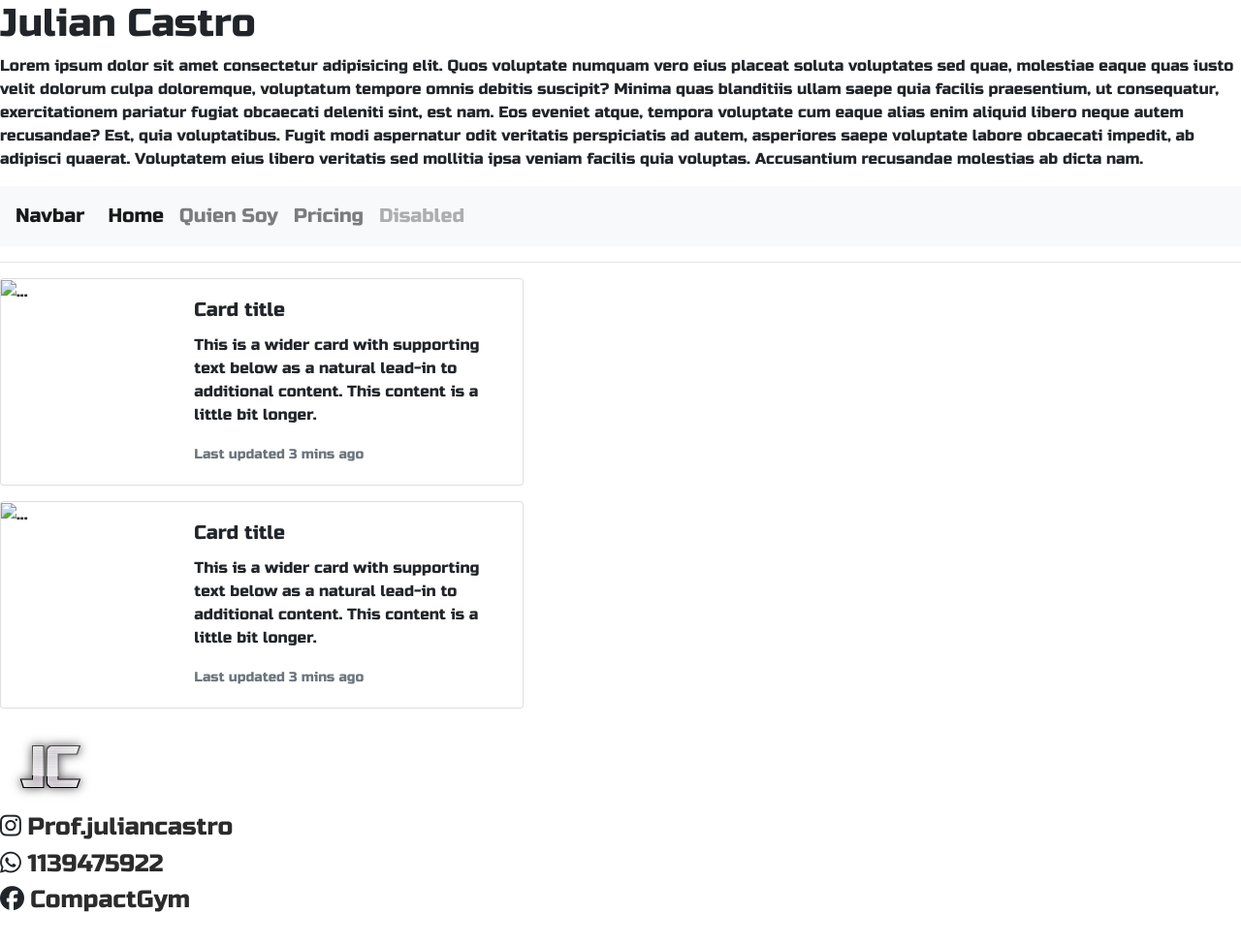
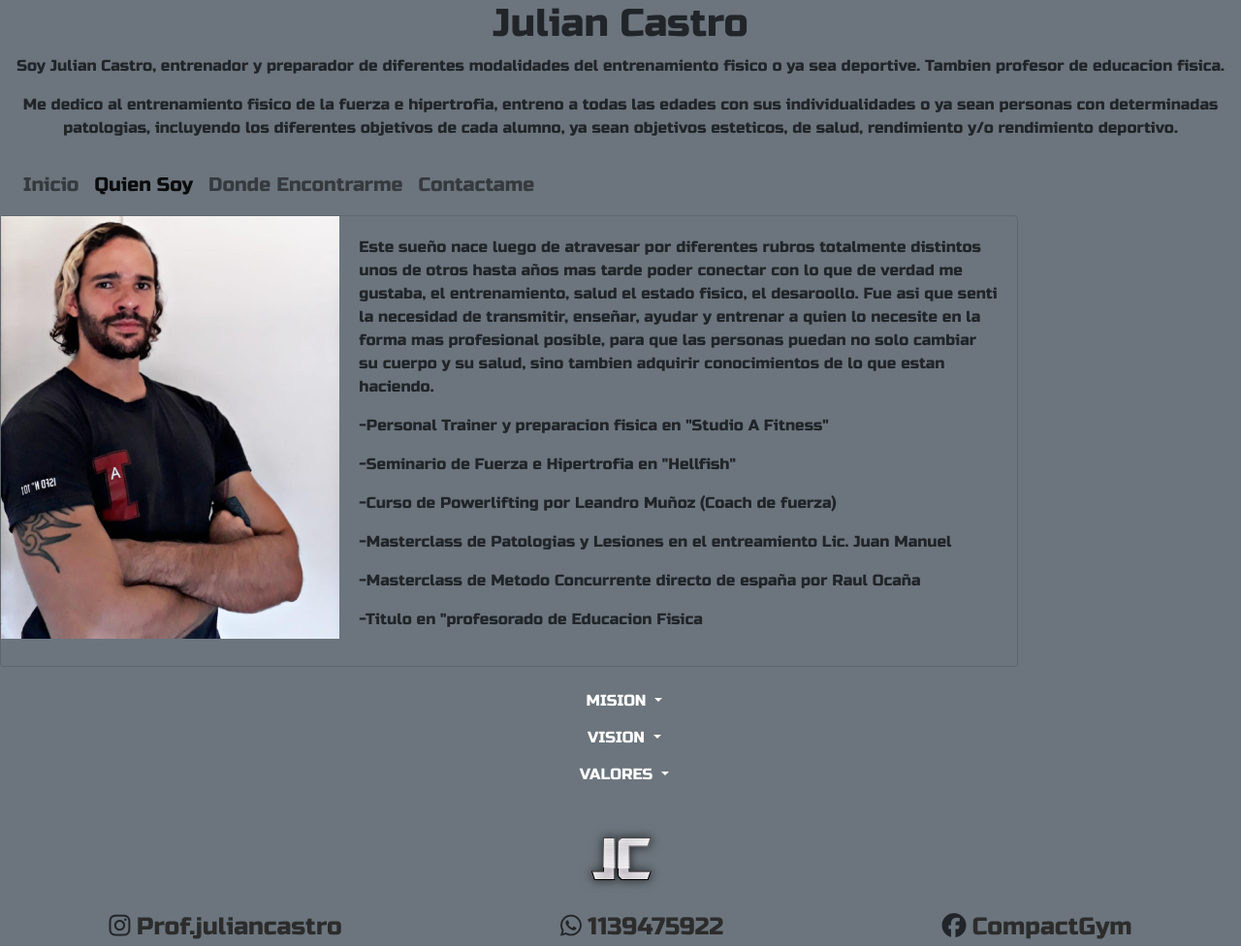
Before and after one commit to Nicolas-Presa/PreEntrega2-Presa, a plain HTML site: page Quien-Soy.html in a window 1280 px wide. Shown: the whole page at 97% size. Before the commit the page ends 948 px from the top, so only its background shows below. Drawn offline with nearby package versions, Linux system fonts and the light colour scheme; a web font is replaced by a local one.

Commit message:
Estructura Bootstrap con edicion final

```diff
--- a/Quien-Soy.html
+++ b/Quien-Soy.html
@@ -7,72 +7,86 @@
     <link rel="stylesheet" href="https://cdn.jsdelivr.net/npm/bootstrap@4.6.2/dist/css/bootstrap.min.css" integrity="sha384-xOolHFLEh07PJGoPkLv1IbcEPTNtaed2xpHsD9ESMhqIYd0nLMwNLD69Npy4HI+N" crossorigin="anonymous">
     <link rel="shortcut icon" href="./Imagenes/Logo.png" type="image/x-icon">
     <script src="https://kit.fontawesome.com/8bb94225b2.js" crossorigin="anonymous"></script>
-    <link rel="stylesheet" href="./estilos/style.css">
+    <link rel="stylesheet" href="/estilos/style.css">
     <title>JC Entrenamiento</title>
 </head>
-<body>
+<body class="bg-secondary">
     <header>
-        <h1>Julian Castro</h1>
-        <p>Lorem ipsum dolor sit amet consectetur adipisicing elit. Quos voluptate numquam vero eius placeat soluta voluptates sed quae, molestiae eaque quas iusto velit dolorum culpa doloremque, voluptatum tempore omnis debitis suscipit? Minima quas blanditiis ullam saepe quia facilis praesentium, ut consequatur, exercitationem pariatur fugiat obcaecati deleniti sint, est nam. Eos eveniet atque, tempora voluptate cum eaque alias enim aliquid libero neque autem recusandae? Est, quia voluptatibus. Fugit modi aspernatur odit veritatis perspiciatis ad autem, asperiores saepe voluptate labore obcaecati impedit, ab adipisci quaerat. Voluptatem eius libero veritatis sed mollitia ipsa veniam facilis quia voluptas. Accusantium recusandae molestias ab dicta nam.</p>
-        <nav class="navbar navbar-expand-lg navbar-light bg-light">
-            <a class="navbar-brand" href="#">Navbar</a>
+        <h1 class="text-center">Julian Castro</h1>
+        <p class="text-center">Soy Julian Castro, entrenador y preparador de diferentes modalidades del entrenamiento fisico o ya sea deportive. Tambien profesor de educacion fisica.</p>
+        <p class="text-center">Me dedico al entrenamiento fisico de la fuerza e hipertrofia, entreno a todas las edades con sus individualidades o ya sean personas con determinadas patologias, incluyendo los diferentes objetivos de cada alumno, ya sean objetivos esteticos, de salud, rendimiento y/o rendimiento deportivo.</p>
+        <nav class="navbar navbar-expand-lg navbar-light bg-secondary text-dark pt-2">
           <button class="navbar-toggler" type="button" data-toggle="collapse" data-target="#navbarNav" aria-controls="navbarNav" aria-expanded="false" aria-label="Toggle navigation">
             <span class="navbar-toggler-icon"></span>
           </button>
           <div class="collapse navbar-collapse" id="navbarNav">
             <ul class="navbar-nav">
+              <li class="nav-item">
+                <a class="nav-link" href="#">Inicio<span class="sr-only">(current)</span></a>
+              </li>
               <li class="nav-item active">
-                  <a class="nav-link" href="#">Home <span class="sr-only">(current)</span></a>
-                </li>
-                <li class="nav-item">
                 <a class="nav-link" href="./Quien-Soy.html">Quien Soy</a>
               </li>
               <li class="nav-item">
-                  <a class="nav-link" href="#">Pricing</a>
+                <a class="nav-link" href="#">Donde Encontrarme</a>
               </li>
               <li class="nav-item">
-                  <a class="nav-link disabled">Disabled</a>
+                  <a class="nav-link" href="#">Contactame</a>
                 </li>
             </ul>
           </div>
         </nav>
     </header>
-    <hr>
     <main>
-        <div class="card mb-3" style="max-width: 540px;">
+        <div class="card mb-3 bg-secondary presentacion" style="max-width: 1050px;">
             <div class="row no-gutters">
               <div class="col-md-4">
-                <img src="..." alt="...">
+                <img src="/Imagenes/Profesor.jpeg" alt="Profesor" class="img-fluid">
               </div>
               <div class="col-md-8">
                 <div class="card-body">
-                  <h5 class="card-title">Card title</h5>
-                  <p class="card-text">This is a wider card with supporting text below as a natural lead-in to additional content. This content is a little bit longer.</p>
-                  <p class="card-text"><small class="text-muted">Last updated 3 mins ago</small></p>
+                  <p class="card-text">Este sueño nace luego de atravesar por diferentes rubros totalmente distintos unos de otros hasta años mas tarde poder conectar con lo que de verdad me gustaba, el entrenamiento, salud el estado fisico, el desaroollo. Fue asi que senti la necesidad de transmitir, enseñar, ayudar y entrenar a quien lo necesite en la forma mas profesional posible, para que las personas puedan no solo cambiar su cuerpo y su salud, sino tambien adquirir conocimientos de lo que estan haciendo.
+                    <p class="card-text">-Personal Trainer y preparacion fisica en "Studio A Fitness"</p>
+                    <p class="card-text">-Seminario de Fuerza e Hipertrofia en "Hellfish"</p>
+                    <p class="card-text">-Curso de Powerlifting por Leandro Muñoz (Coach de fuerza)</p>
+                    <p class="card-text">-Masterclass de Patologias y Lesiones en el entreamiento Lic. Juan Manuel</p>
+                    <p class="card-text">-Masterclass de Metodo Concurrente directo de españa por Raul Ocaña</p>
+                    <p class="card-text">-Titulo en "profesorado de Educacion Fisica</p>
+                  </p>
                 </div>
               </div>
             </div>
           </div>
-          <div class="card mb-3" style="max-width: 540px;">
-            <div class="row no-gutters">
-              <div class="col-md-4">
-                <img src="..." alt="...">
-              </div>
-              <div class="col-md-8">
-                <div class="card-body">
-                  <h5 class="card-title">Card title</h5>
-                  <p class="card-text">This is a wider card with supporting text below as a natural lead-in to additional content. This content is a little bit longer.</p>
-                  <p class="card-text"><small class="text-muted">Last updated 3 mins ago</small></p>
+    <div class="btn-group ml-2 d-flex">
+      <button type="button" class="btn btn-secondary dropdown-toggle" data-toggle="dropdown" data-display="static" aria-expanded="false">
+       MISION
+      </button>
+      <div class="dropdown-menu dropdown-menu-lg-right bg-dark">
+        <p class="text-white text-center">Es lograr ser un gran entrenador. Lograr dejar una huella y ser un referente para los alumnos y para la comunidad en la que tambien se incluyan otros entrenadores y profesores. Entrenar mas alla de solo el cuerpo, fortalecer cuerpo, mente y salud, son claves, entre otras cosas, para un cambio de vida</p>
       </div>
     </div>
+    <div class="btn-group ml-2 d-flex">
+      <button type="button" class="btn btn-secondary dropdown-toggle" data-toggle="dropdown" data-display="static" aria-expanded="false">
+       VISION
+      </button>
+      <div class="dropdown-menu dropdown-menu-lg-right bg-dark">
+        <p class="text-white text-center">Educar y formar sifica y pedadogicamente al alumno. No es de mi preferencia reducirte unicamente al hecho de instruir sobre el entrenamiento. Ante todo esto considero tener una enorme pasion por el entrenamiento fisico, desde muchas areas y disciplinas y por sobre todo el area de la fuerza o "Fuerza Funcional". Pero hay mucho mas que veo posible transmitir a mis alumnos para que aprendan conceptos y conocimientos mas alla de tan solo levantar peso y cambiar su cuerpo. Veo todo este mundo como algo mucho mas grande y apasionante.</p>
+      </div>
+    </div>
+    <div class="btn-group ml-2 d-flex">
+      <button type="button" class="btn btn-secondary dropdown-toggle" data-toggle="dropdown" data-display="static" aria-expanded="false">
+       VALORES
+      </button>
+      <div class="dropdown-menu dropdown-menu-lg-right bg-dark">
+        <p class="text-white text-center">Un trabajo donde la satisfaccion y el desarrollo de mi y mis alumnos como la prioridad y principal objetivo dia a dia. Todo entrenamiento basado en la empatia con el otro pero sin dejar nunca de lado la disciplina como uno de los atributos mas importantes. Y siempre enseñar desde mas alla del conocimiento teorico, todo aplicado tambien dsde mi experiencia, como tambien colaboracion y vivencia con otros colegas del area.</p>
       </div>
     </div>
   </main>
-    <footer>
-        <div class="logo">
+ <footer class="bg-secondary">
+        <div class="logo text-center pt-4">
             <img src="./Imagenes/Logo.png" alt="Logo">
         </div>
-        <div class="final">
+        <div class="final d-flex justify-content-around pt-2">
             <div class="iconos">
                 <i class="fa-brands fa-instagram">
                     <a href="https://instagram.com/prof.juliancastro?igshid=YmMyMTA2M2Y=">Prof.juliancastro</a>
--- a/estilos/style.css
+++ b/estilos/style.css
@@ -40,3 +40,10 @@
     }
 
 }
+
+@media screen and (min-width: 1150px){
+    .presentacion:hover{
+        transition: 2.0s;
+        transform: translate(100px);
+    }
+}
```
Also changed, not shown: index.html (+0 -6 lines). Lines whose indentation alone changed are shown as unchanged.
